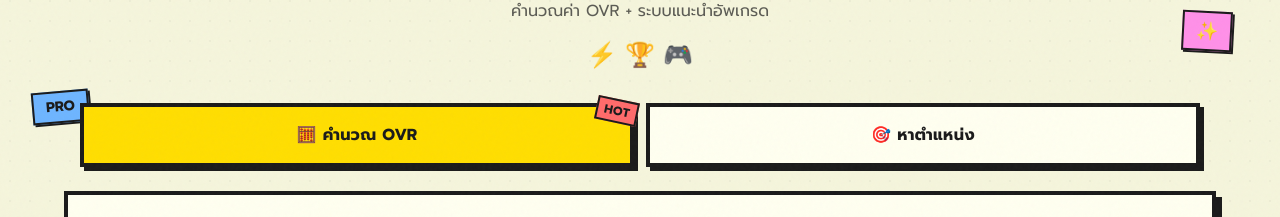
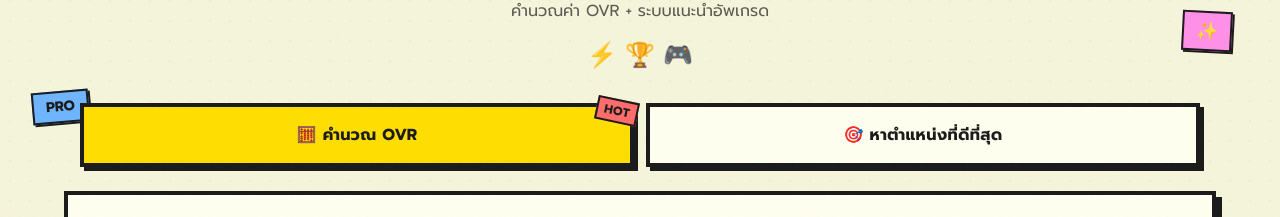
Before and after one commit to Be2Bag/fconline, a Next.js app: page / in a window 1280 px wide. Shown: the part 149-366 px from the top of the page. Built offline with nearby package versions, Linux system fonts and the light colour scheme.

Commit message:
feat: Add OVR calculator and best position finder application with tab navigation and coffee support.

```diff
--- a/src/app/page.tsx
+++ b/src/app/page.tsx
@@ -125,7 +125,7 @@ export default function Home() {
                 : "bg-white shadow-[4px_4px_0px_#1a1a1a] hover:translate-x-[-2px] hover:translate-y-[-2px] hover:shadow-[6px_6px_0px_#1a1a1a]"
               }`}
           >
-            🎯 หาตำแหน่ง
+            🎯 หาตำแหน่งที่ดีที่สุด
             {activeTab === "position-finder" && (
               <span className="absolute -top-2 -right-2 text-xs bg-[#7BF1A8] text-black px-1.5 py-0.5 border-2 border-black rotate-[-8deg]">
                 NEW
--- a/src/components/BestPositionFinder.tsx
+++ b/src/components/BestPositionFinder.tsx
@@ -200,7 +200,7 @@ export default function BestPositionFinder() {
                                         </div>
                                     </div>
                                     <div className="text-right">
-                                        <div className="text-[9px] md:text-[10px] text-black/60 uppercase">หลังอัพค่าสเตตัส</div>
+                                        <div className="text-[9px] md:text-[10px] text-black/60 uppercase">หลังฝึกพิเศษ</div>
                                         <div className="text-xl md:text-2xl font-bold text-black font-mono">
                                             {result.upgradedOVR.toFixed(2)}
                                         </div>
```
